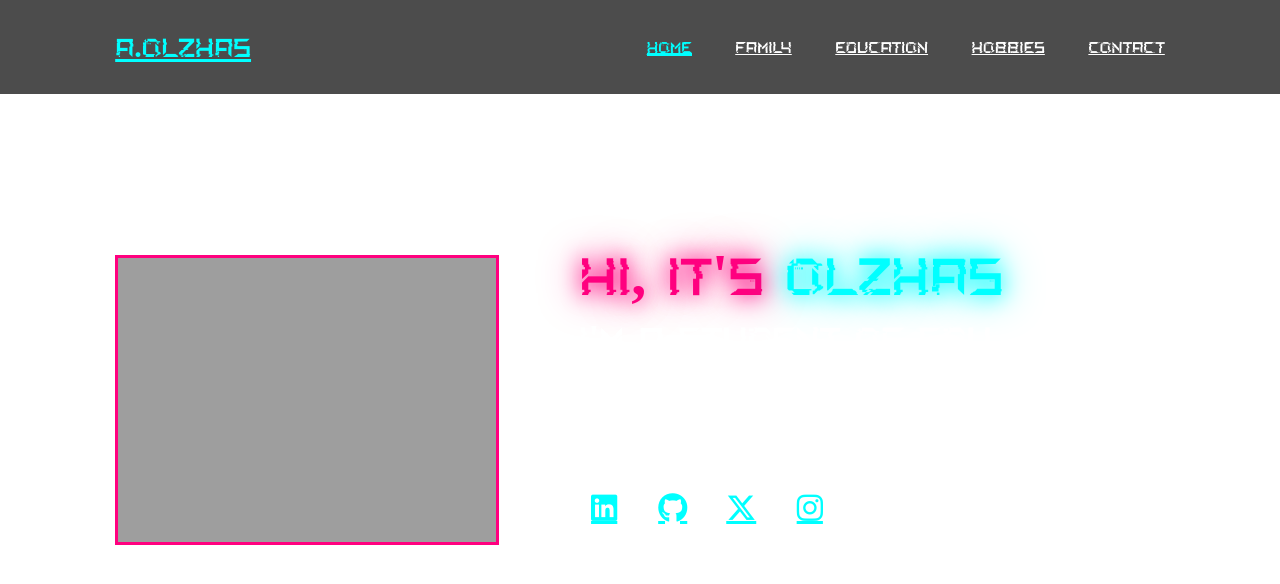
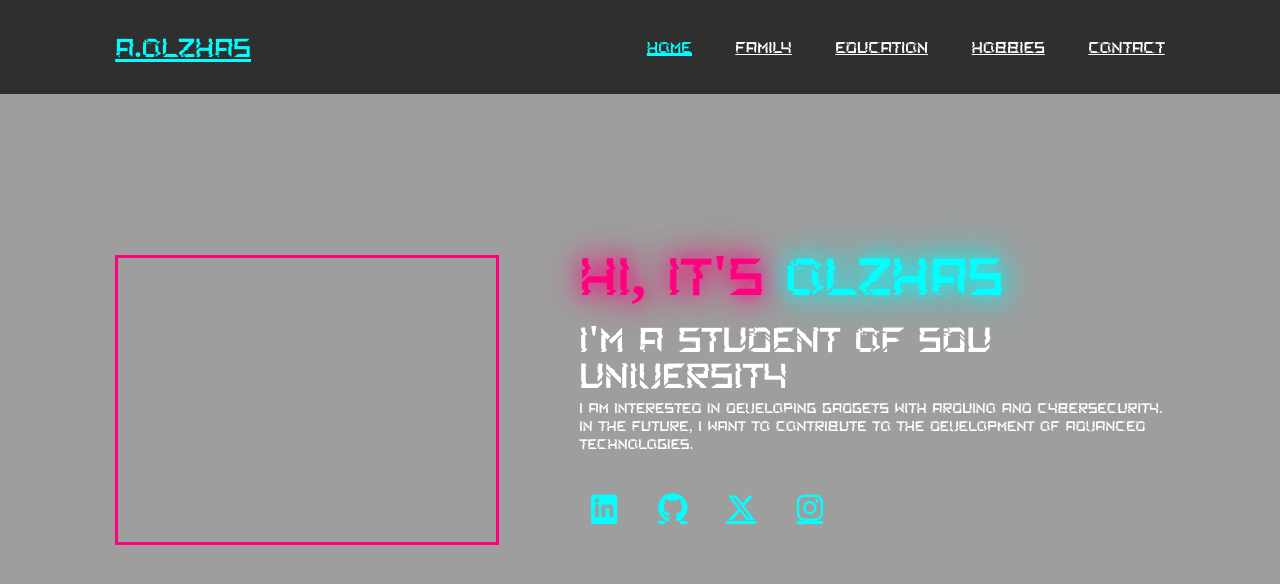
Before and after one commit to self86/portfolio, a plain HTML site: page index.html in a window 1280 px wide. Drawn offline with Linux system fonts and the light colour scheme; the site is published under a folder, as on GitHub Pages, so addresses that start at the root find nothing.

Commit message:
I don't know why, but in "Live Server(vs code plagin)" the background was displayed. Only now, during testing, I noticed that the background is not displayed.

```diff
--- a/css/style.css
+++ b/css/style.css
@@ -31,7 +31,7 @@ span{
 body {
     width: 100%;
     height: auto;
-    background-image: url(/images/background.gif);
+    background-image: url(../images/background.gif);
     background-repeat: no-repeat;
     background-position: center;
     background-size: cover;
```
